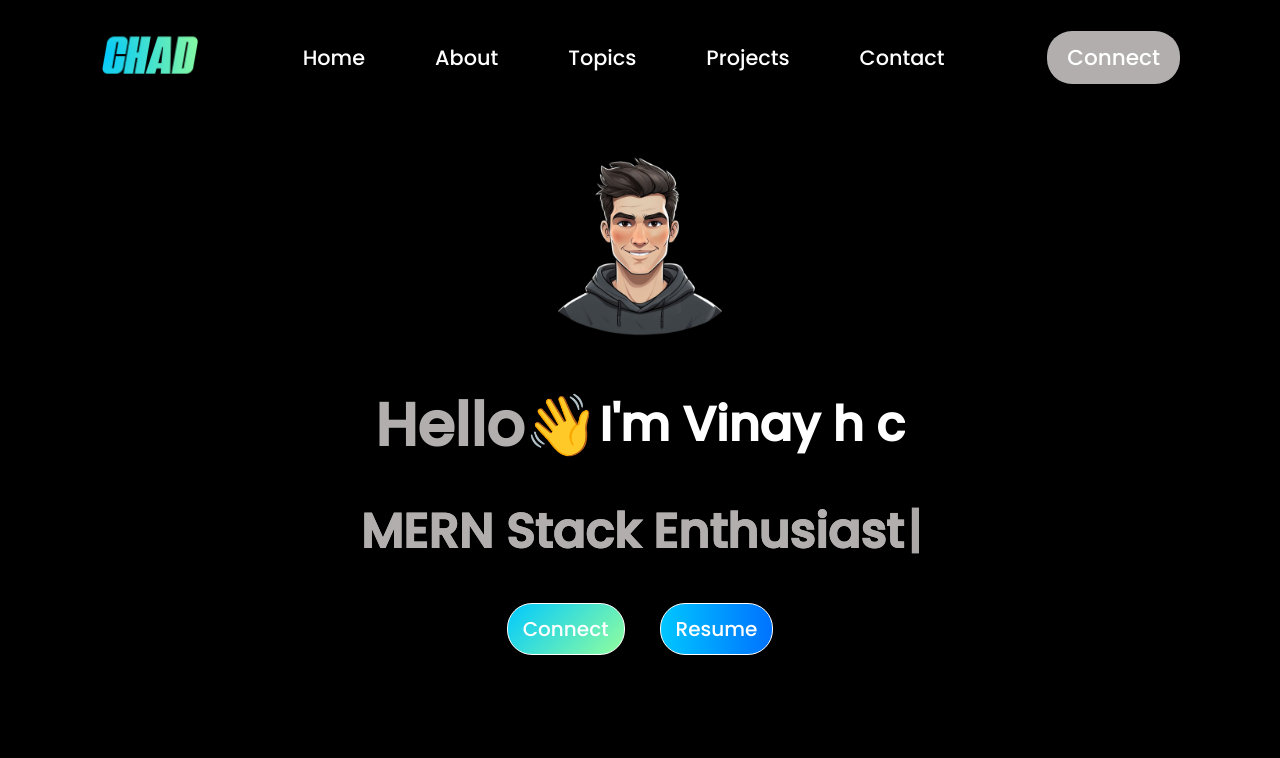
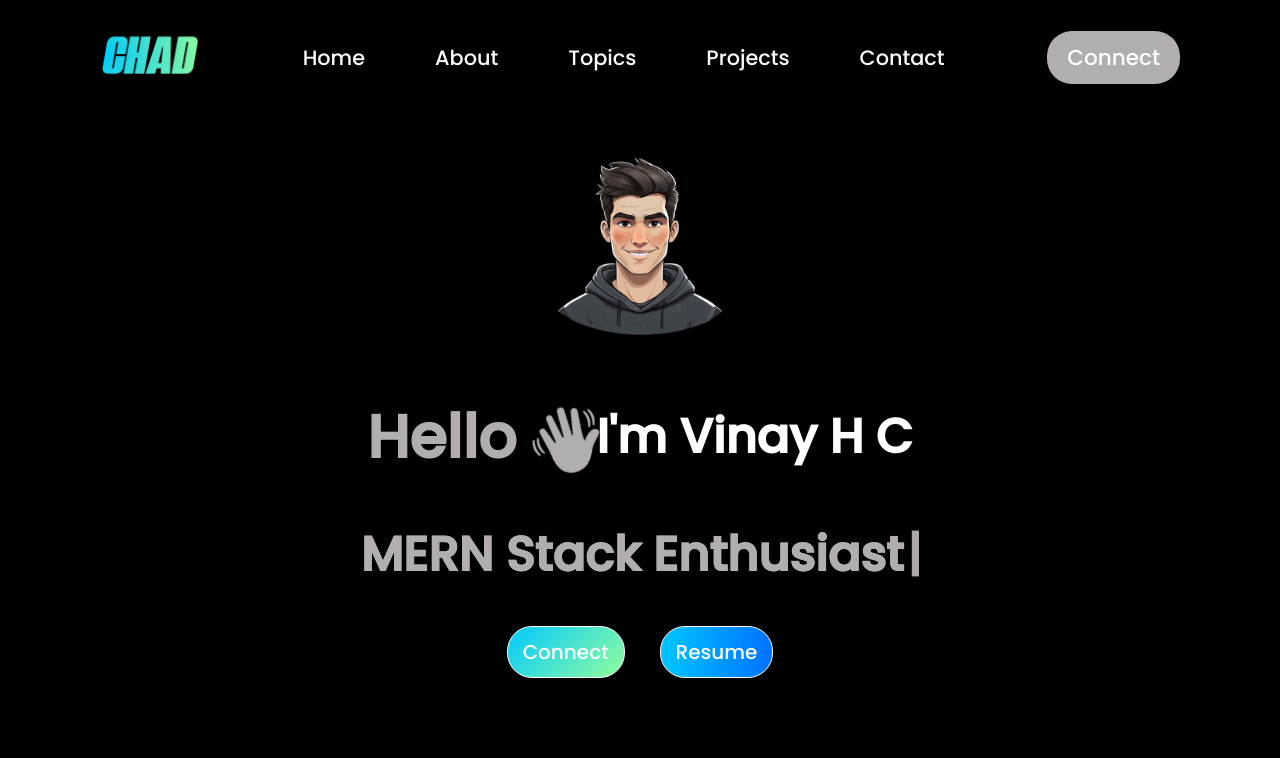
Before and after one commit to Vinay-webDev/React-portfolio1, a React (Vite) app: page / in a window 1280 px wide. Shown: the top 758 px of the page. Built offline with nearby package versions, Linux system fonts and the light colour scheme; a web font is replaced by a local one.

Commit message:
little emoji animation

```diff
--- a/src/components/Hero/Hero.css
+++ b/src/components/Hero/Hero.css
@@ -27,21 +27,46 @@ button === 90deg, #00c6ff, #0072ff
     justify-content: center;
     align-items: center;
     white-space: nowrap; /* Prevent wrapping */
-    overflow: hidden; /* Prevent text overflow */
+    overflow: hidden;
 }
 #hello {
     color: hsl(0, 2%, 69%);
 }
+
+@keyframes wave {
+    0%, 100% {
+      transform: rotate(0deg);
+    }
+    25% {
+      transform: rotate(15deg);
+    }
+    50% {
+      transform: rotate(0deg);
+    }
+    75% {
+      transform: rotate(-15deg);
+    }
+}
+
+#emoji-wave {
+    display: inline-block;
+    font-size: 4rem;
+    animation: wave 1.5s ease-in-out infinite;
+    transform-origin: bottom;
+}
+
 #name {
-color: white;
+    color: white;
 }
+
 #hero-text {
     display: flex;
     flex-direction: row;
     justify-content: center;
     align-items: center;
-    gap: 5px; /* Slight gap between "I'm Vinay" and animation */
+    gap: 5px;
 }
+
 .hero h1 span {
     background: hsl(0, 2%, 69%);
     background-clip: text;
--- a/src/components/Hero/Hero.jsx
+++ b/src/components/Hero/Hero.jsx
@@ -10,7 +10,11 @@ const Hero = () => {
   return (
     <div id="home" className="hero">
       <img src={pfp} alt="profile-picture" />
-      <h1 id="name"> <p id="hello" >Hello👋</p> I'm Vinay h c</h1>
+      <h1 id="name">
+        <p id="hello">Hello</p>
+        <span id="emoji-wave">👋 </span>
+            I'm Vinay H C
+      </h1>
       <h1 id="hero-text">
         <SimpleTypewriterText
           words={['Aspiring Full-Stack Developer', 'MERN Stack Enthusiast', 'Open to Opportunities']}
```
